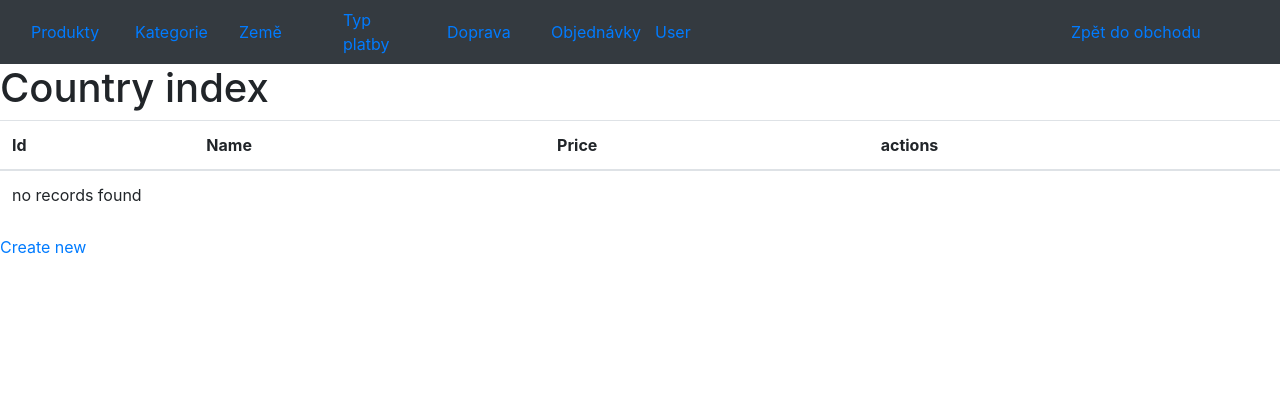
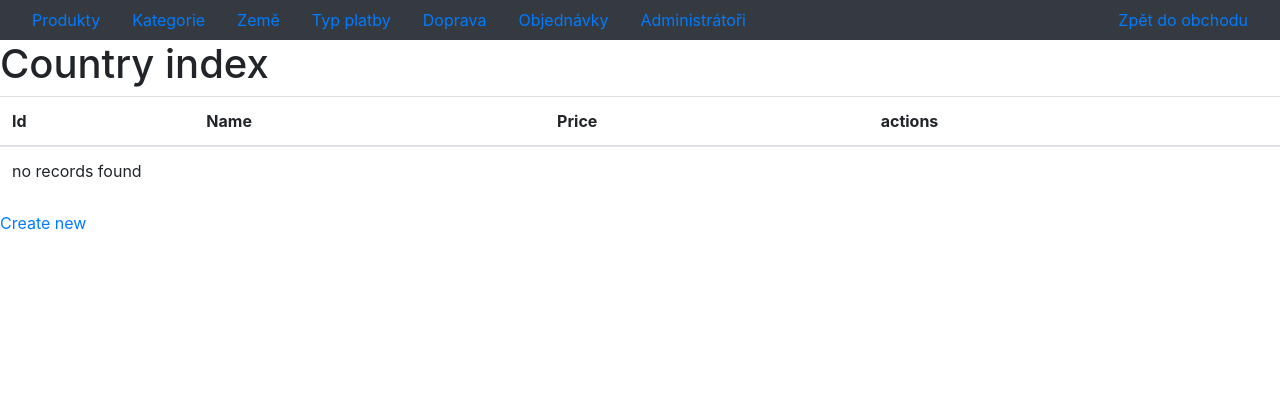
Before and after one commit to PProchy/retaska, a Symfony app: template templates/country/index.html.twig in a window 1280 px wide. Shown: the top 420 px of the page. Run offline with Twig, Linux system fonts and the light colour scheme; the template is opened without the code that fills it, so the values that code supplies are empty; some libraries are stand-ins or nearby versions.

Commit message:
admin navigace

```diff
--- a/templates/baseadmin.html.twig
+++ b/templates/baseadmin.html.twig
@@ -26,14 +26,14 @@
 
     <div class="navbar navbar-expand-lg navbar-dark bg-dark">
 
-        <a class="nav-item active col-1" href="{{ path('product_index') }}">Produkty</a>
-        <a class="nav-item active col-1" href="{{ path('category_index') }}">Kategorie</a>
-        <a class="nav-item active col-1" href="{{ path('country_index') }}">Země</a>
-        <a class="nav-item active col-1" href="{{ path('payment_index') }}">Typ platby</a>
-        <a class="nav-item active col-1" href="{{ path('transport_index') }}">Doprava</a>
-        <a class="nav-item active col-1" href="{{ path('orders_index') }}">Objednávky</a>
-        <a class="nav-item active col-1" href="{{ path('user_index') }}">User</a>
-        <a class="nav-item active col-2 ml-auto" href="{{ path('homepage') }}">Zpět do obchodu</a>
+        <a class="nav-item active mx-3" href="{{ path('product_index') }}">Produkty</a>
+        <a class="nav-item active mx-3" href="{{ path('category_index') }}">Kategorie</a>
+        <a class="nav-item active mx-3" href="{{ path('country_index') }}">Země</a>
+        <a class="nav-item active mx-3" href="{{ path('payment_index') }}">Typ platby</a>
+        <a class="nav-item active mx-3" href="{{ path('transport_index') }}">Doprava</a>
+        <a class="nav-item active mx-3" href="{{ path('orders_index') }}">Objednávky</a>
+        <a class="nav-item active mx-3" href="{{ path('user_index') }}">Administrátoři</a>
+        <a class="nav-item active mx-3 ml-auto" href="{{ path('homepage') }}">Zpět do obchodu</a>
 
     </div>
 
```
